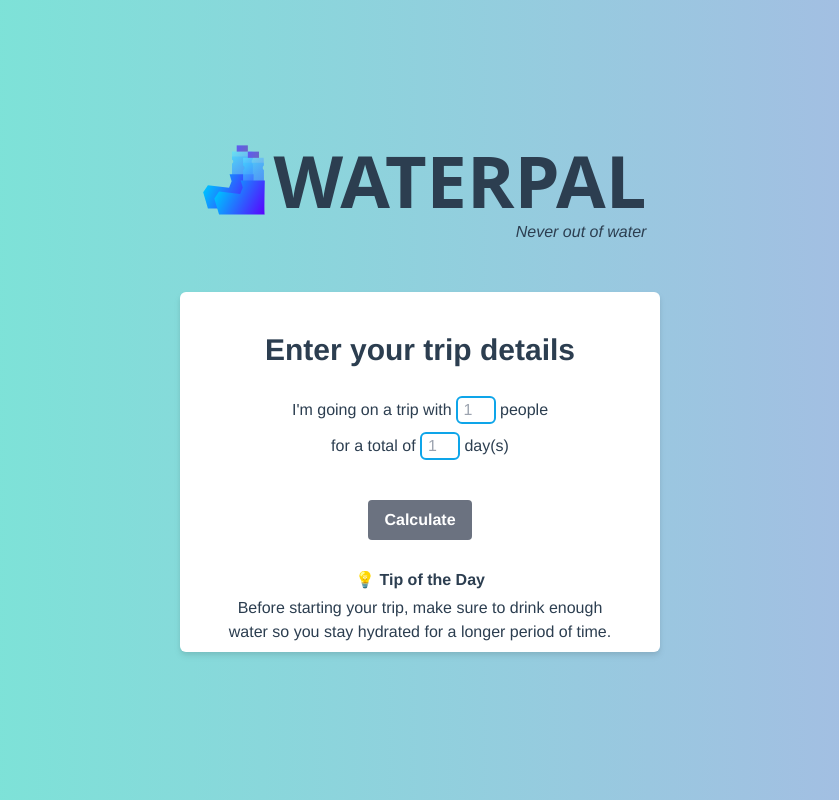
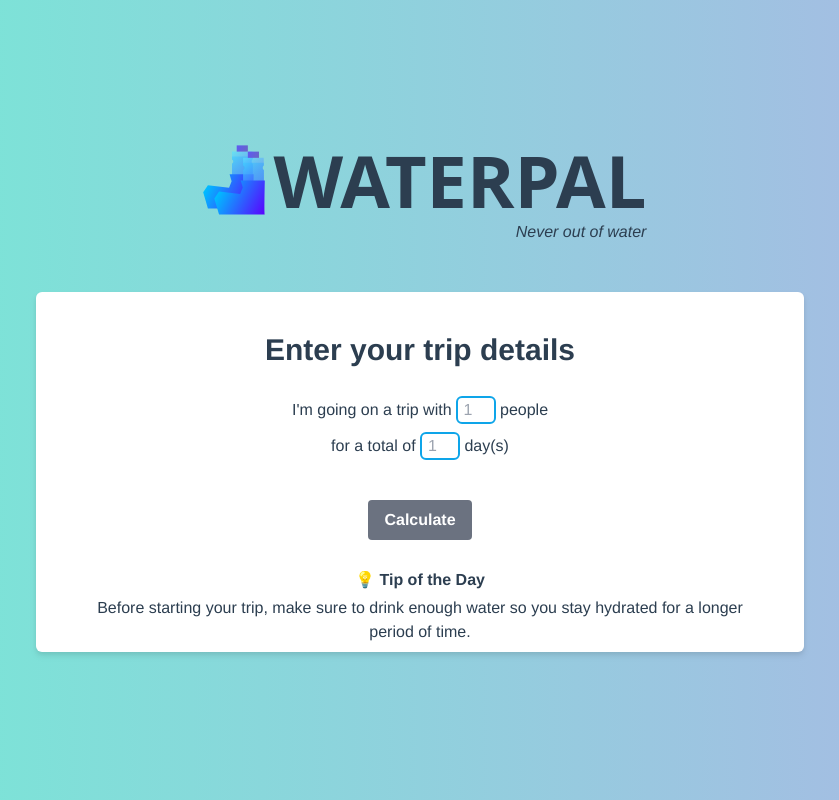
Before and after one commit to TibixDev/WaterPal, a Vue app: page / in a window 1280 px wide. Shown: the whole page, without its empty margins (220-1059 px from the left). Built offline with nearby package versions, Linux system fonts and the light colour scheme; what vue3-apexcharts would draw is missing.

Commit message:
[🐞] Fix TipOfTheDay Display Bug

```diff
--- a/src/components/TipOfTheDay.vue
+++ b/src/components/TipOfTheDay.vue
@@ -5,7 +5,7 @@
 <template>
     <div class="pt-7 flex flex-col">
         <p class="font-bold pb-1 text-center">💡 Tip of the Day</p>
-        <p class="text-center max-w-sm">{{((arr) => {return arr.at(new Date().getDate() % arr.length)})([
+        <p class="text-center max-w-fit">{{((arr) => {return arr.at(new Date().getDate() % arr.length)})([
             "Don't ration your water! If you're feeling dehydrated, or if you're starting to feel a headache, just drink some more!",
             "If your water supplies are limited, stay away from alcohol! Alcohol dehydrates the body and you don't want that.",
             "Before starting your trip, make sure to drink enough water so you stay hydrated for a longer period of time.",
```
